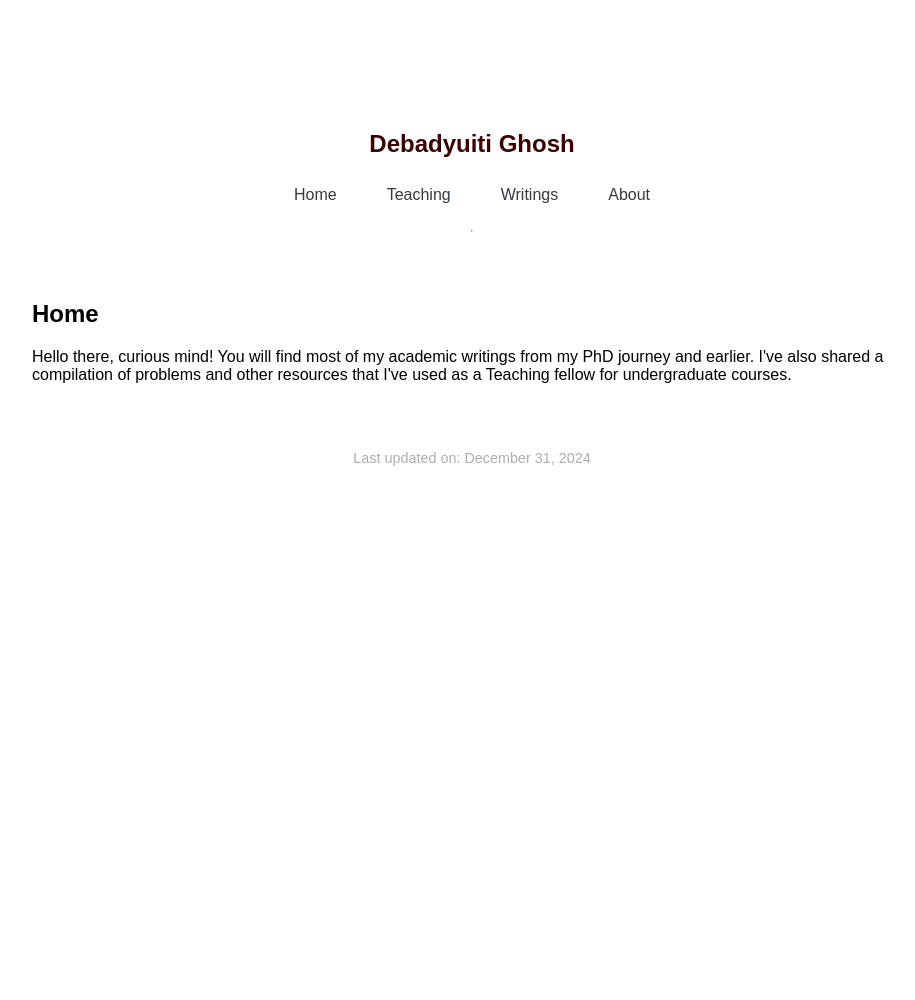
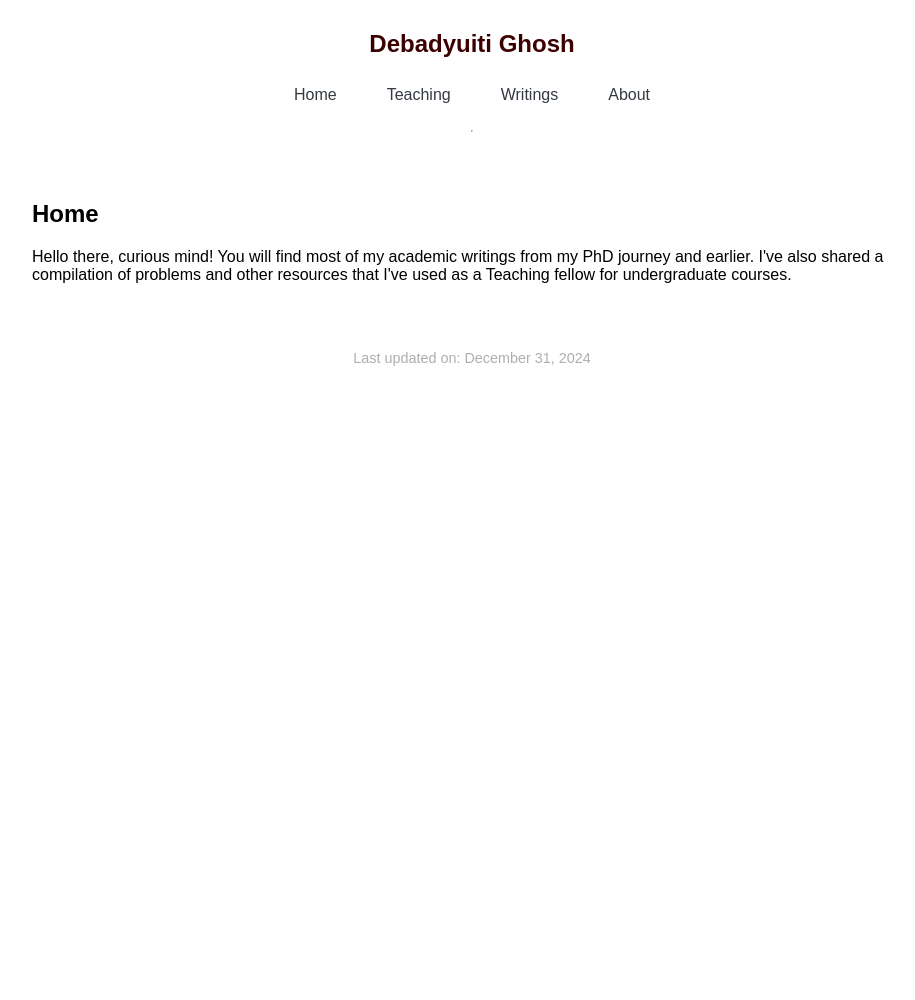
Before and after one commit to debadyuitighosh/debadyuitighosh.github.io, a Jekyll site: the page built from index.html, in a window 1280 px wide. Shown: the whole page, without its empty margins (168-1083 px from the left). Built offline with Jekyll 4.4.1, drawn with Linux system fonts in a browser that asks for light colours; after the commit the page ends 900 px from its top, so only the background shows below that.

Commit message:
Update default.html

```diff
--- a/_layouts/default.html
+++ b/_layouts/default.html
@@ -7,7 +7,7 @@
   <link rel="stylesheet" href="{{ '/assets/style.css' | relative_url }}">
   <style>
         html, body { height: 100%; display: flex; flex-direction: column;
-                     font-family: Arial, sans-serif; margin: 0; padding: 50px; }
+                     font-family: Arial, sans-serif; margin: 0; padding: 0 50px; }
 
         header { color: #3d0000; padding: 10px 0; }
 
```
